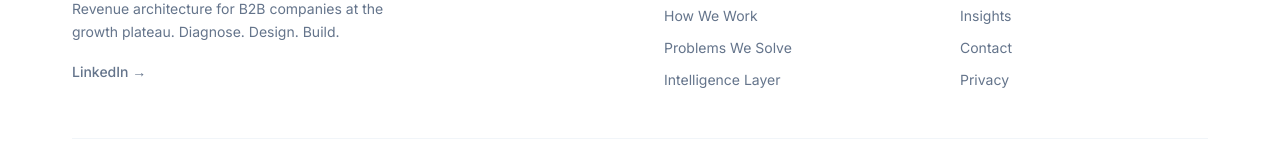
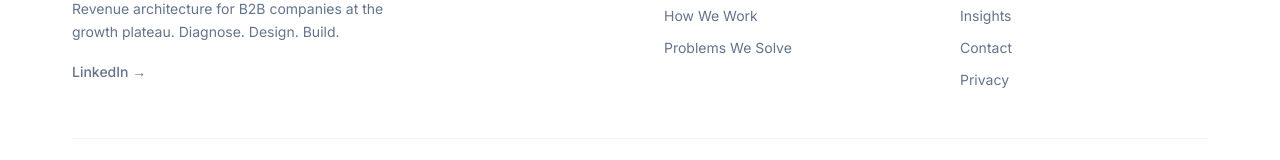
Before and after one commit to sameerjoshy/gtm-360-website, a React (Vite) app: page /insights in a window 1280 px wide. Shown: the part 2075-2235 px from the top of the page. Built offline with nearby package versions, Linux system fonts and the light colour scheme.

Commit message:
Remove agents/tools page — completing offline, will plug back in

```diff
--- a/src/App.jsx
+++ b/src/App.jsx
@@ -12,7 +12,6 @@ import Insights from './pages/Insights';
 // Engagement
 import Diagnostic from './pages/Diagnostic';
 import StartHere from './pages/StartHere';
-import AgentWorkbench from './pages/AgentWorkbench';
 
 // Problem detail pages
 import StalledGrowth from './pages/problems/StalledGrowth';
@@ -60,7 +59,6 @@ export function AppRoutes() {
                 <Route path="/insights" element={<Insights />} />
                 <Route path="/start-here" element={<StartHere />} />
                 <Route path="/diagnostic" element={<Diagnostic />} />
-                <Route path="/agents" element={<AgentWorkbench />} />
                 <Route path="/services/gtm-operating-model" element={<GTMOperatingModel />} />
                 <Route path="/services/pipeline-quality" element={<PipelineQuality />} />
                 <Route path="/services/forecasting-governance" element={<ForecastingGovernance />} />
@@ -69,10 +67,8 @@ export function AppRoutes() {
                 <Route path="/terms" element={<Terms />} />
                 <Route path="/thank-you" element={<ThankYou />} />
                 {/* Redirects */}
-                <Route path="/workbench" element={<Navigate to="/agents" replace />} />
                 <Route path="/services" element={<Navigate to="/how-we-work" replace />} />
                 <Route path="/playbooks" element={<Navigate to="/insights" replace />} />
-                <Route path="/platform" element={<Navigate to="/agents" replace />} />
             </Routes>
             <Footer />
         </>
--- a/src/components/Footer.jsx
+++ b/src/components/Footer.jsx
@@ -31,7 +31,6 @@ const Footer = () => {
                             <Link to="/start-here" className="block text-sm text-slate-500 hover:text-slate-900 transition-colors">Start Here</Link>
                             <Link to="/how-we-work" className="block text-sm text-slate-500 hover:text-slate-900 transition-colors">How We Work</Link>
                             <Link to="/problems" className="block text-sm text-slate-500 hover:text-slate-900 transition-colors">Problems We Solve</Link>
-                            <Link to="/agents" className="block text-sm text-slate-500 hover:text-slate-900 transition-colors">Intelligence Layer</Link>
                         </div>
                     </div>
 
```
